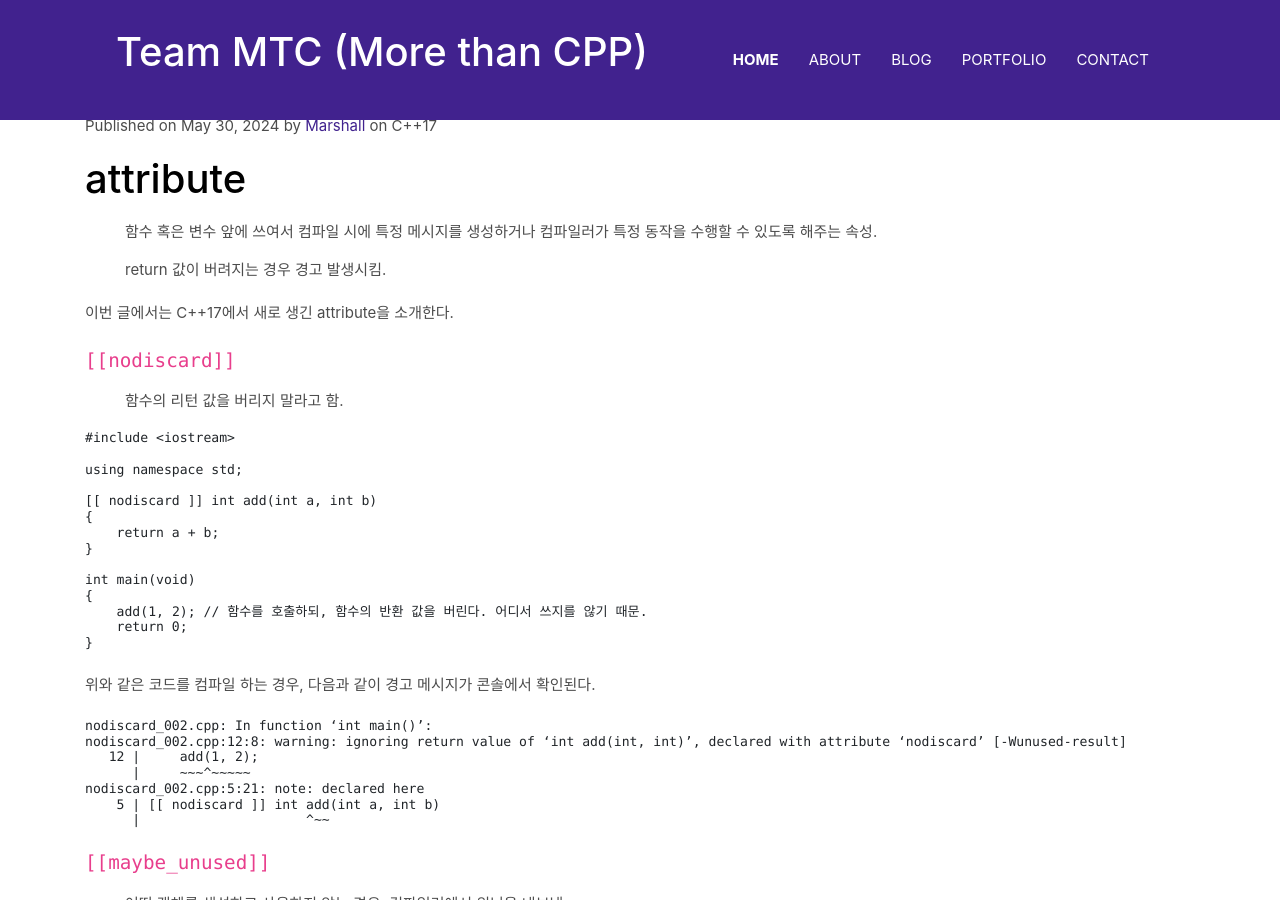
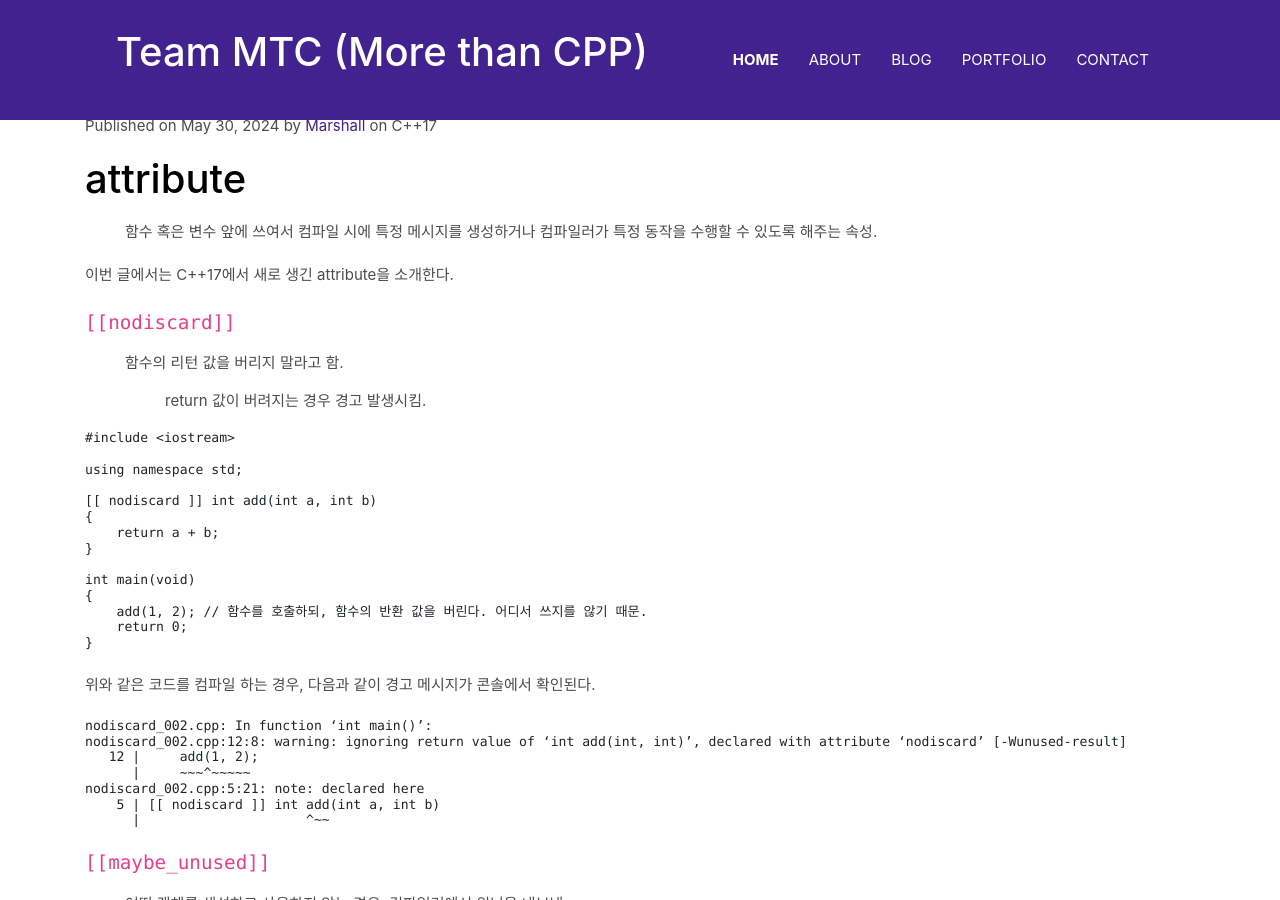
Before and after one commit to teammtc/teammtc.github.io, a Jekyll site: the page built from _posts/2024-05-30-cpp17-the-complete-guide-ch-7.md, in a window 1280 px wide and 900 px high, scrolled down 568 px. Built offline with Jekyll 4.4.1, drawn with Linux system fonts in a browser that asks for light colours; some web fonts are replaced.

Commit message:
blogging

````diff
--- a/_posts/2024-05-30-cpp17-the-complete-guide-ch-7.md
+++ b/_posts/2024-05-30-cpp17-the-complete-guide-ch-7.md
@@ -9,13 +9,13 @@ tags:   [C++17]
 
 ### attribute
 * 함수 혹은 변수 앞에 쓰여서 컴파일 시에 특정 메시지를 생성하거나 컴파일러가 특정 동작을 수행할 수 있도록 해주는 속성.
-* return 값이 버려지는 경우 경고 발생시킴.
 
 이번 글에서는 C++17에서 새로 생긴 attribute을 소개한다.
 
 #### `[[nodiscard]]`
 
 * 함수의 리턴 값을 버리지 말라고 함.
+* * return 값이 버려지는 경우 경고 발생시킴.
 
 ```c++
 #include <iostream>
````
